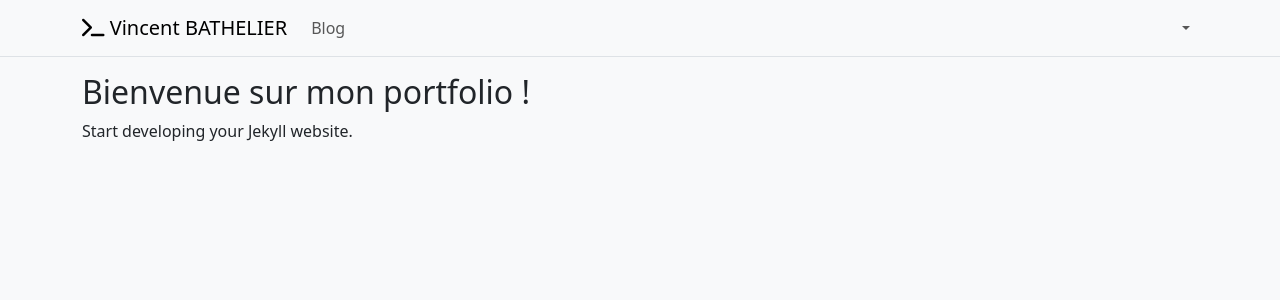
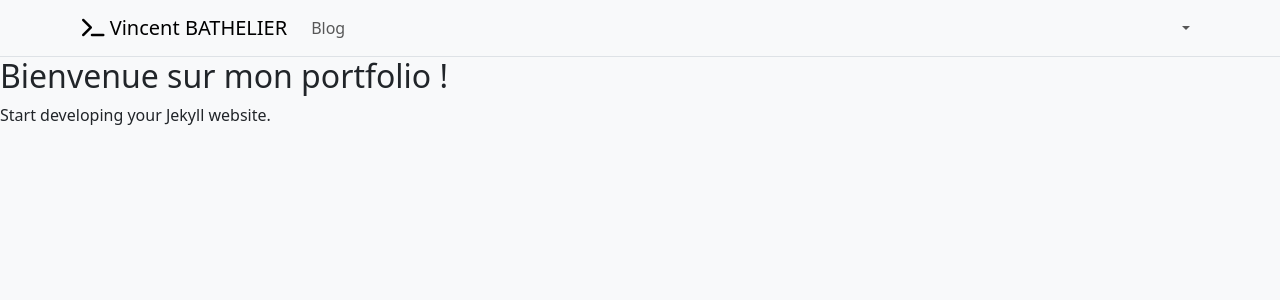
Before and after one commit to d9beuD/d9beud.com, a Jekyll site: the page built from docs/index.md, in a window 1280 px wide. Shown: the top 300 px of the page. Built offline with Jekyll 4.4.1, drawn with Linux system fonts in a browser that asks for light colours; nearby versions of some CDN libraries.

Commit message:
Removed container in the home layout

```diff
--- a/docs/_layouts/home.html
+++ b/docs/_layouts/home.html
@@ -2,7 +2,4 @@
 layout: default
 ---
 
-{% include navbar.html %}
-<div class="container mt-3">
-  {{ content }}
-</div>
+{% include navbar.html %} {{ content }}
```
